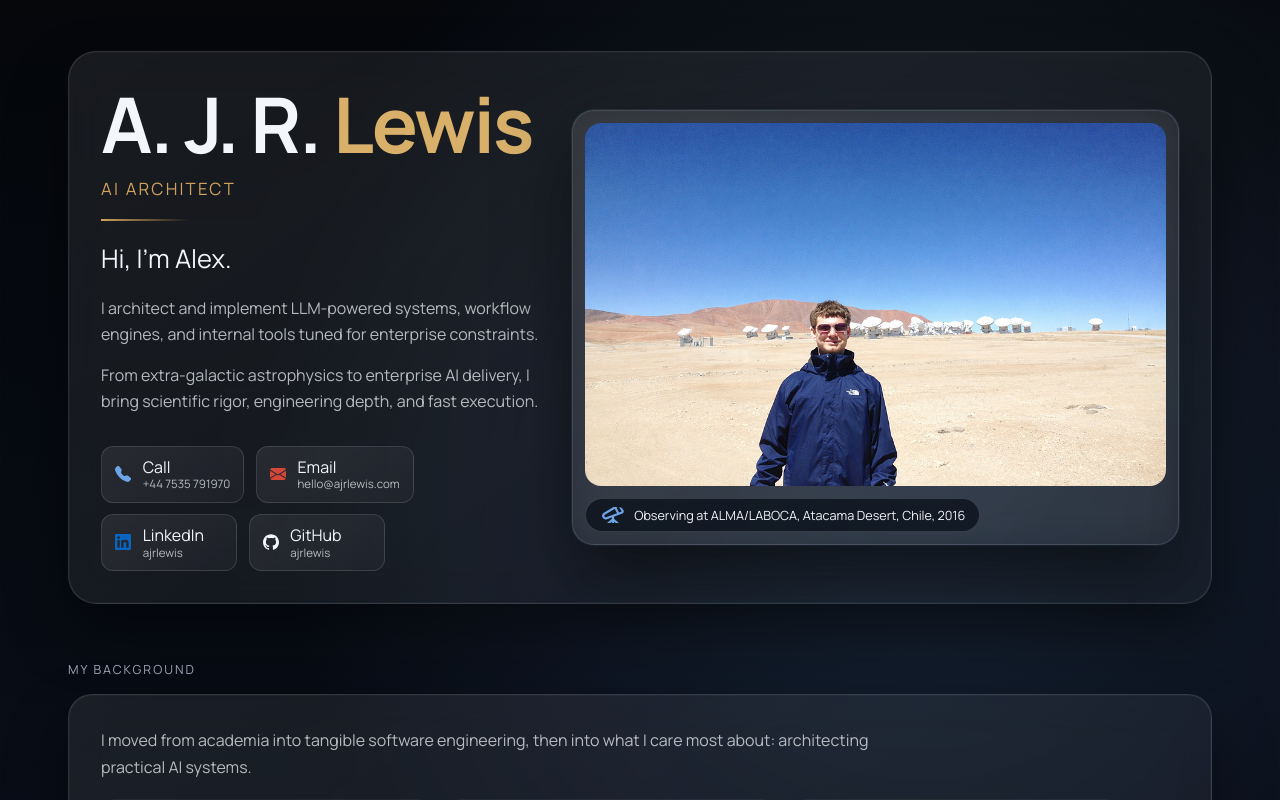
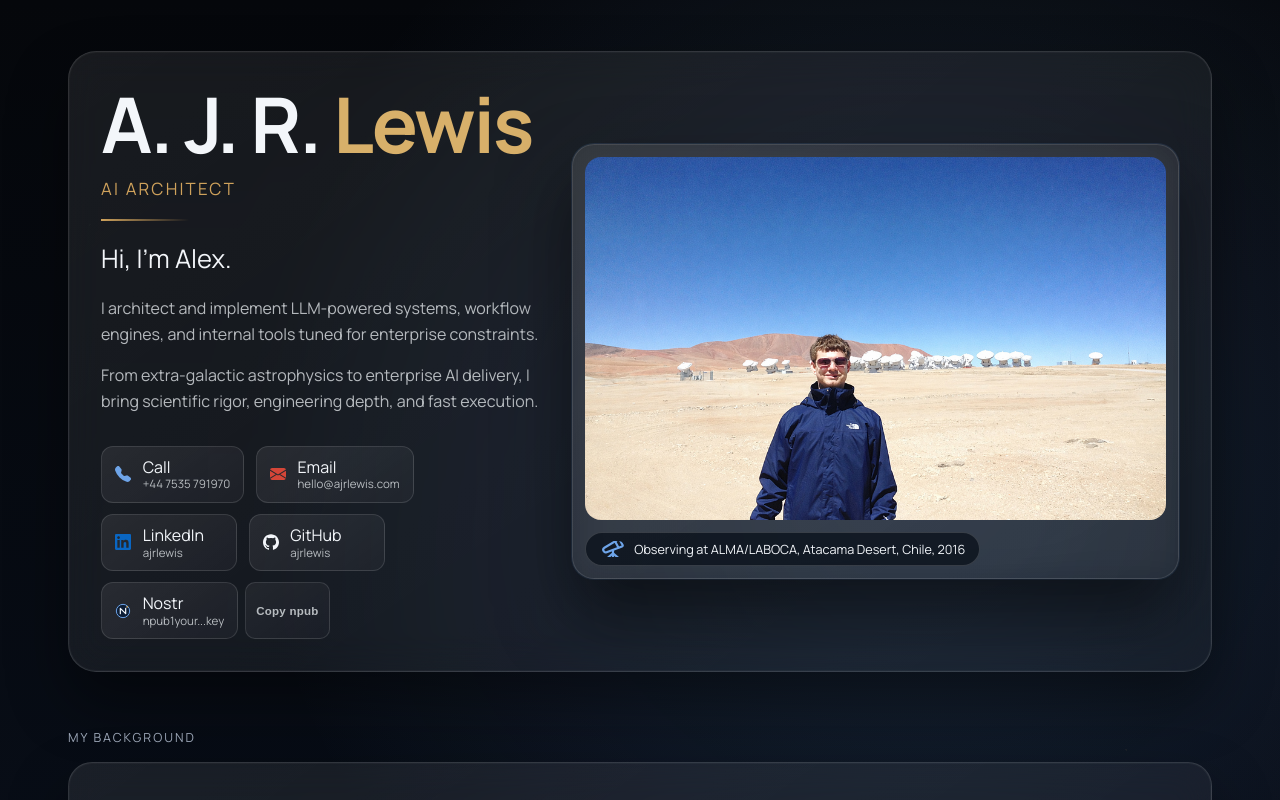
Before and after one commit to ajrlewis/ajrlewis, a Next.js app in the folder apps/web/: page / in a window 1280 px wide. Shown: the top 800 px of the page. Built offline with nearby package versions, Linux system fonts and the light colour scheme.

Commit message:
feat(web): add nostr hero contact with copy npub action

```diff
--- a/apps/web/app/hero.css
+++ b/apps/web/app/hero.css
@@ -118,11 +118,37 @@
   min-width: 136px;
 }
 
+.contact-action {
+  display: inline-flex;
+  align-items: stretch;
+  gap: 0.42rem;
+}
+
 .contact-icon-image {
   width: 16px;
   height: 16px;
   display: block;
   flex: 0 0 16px;
+}
+
+.contact-copy-button {
+  border-radius: 10px;
+  border: 1px solid var(--glass-border);
+  background: linear-gradient(145deg, rgba(255, 255, 255, 0.06), rgba(255, 255, 255, 0.02));
+  color: var(--text-1);
+  font-size: 0.72rem;
+  font-weight: 600;
+  letter-spacing: 0.02em;
+  padding: 0.56rem 0.64rem;
+  white-space: nowrap;
+  cursor: pointer;
+  transition: transform 0.2s ease, border-color 0.2s ease, box-shadow 0.2s ease;
+}
+
+.contact-copy-button:hover {
+  transform: translateY(-2px);
+  border-color: rgba(110, 164, 232, 0.44);
+  box-shadow: 0 16px 30px rgba(0, 0, 0, 0.35);
 }
 
 .file-button {
@@ -226,6 +252,10 @@
     flex-direction: column;
   }
 
+  .contact-action {
+    width: 100%;
+  }
+
   .contact-button,
   .file-button,
   .cta-button {
--- a/apps/web/app/page.tsx
+++ b/apps/web/app/page.tsx
@@ -1,3 +1,7 @@
+"use client";
+
+import { useState } from "react";
+
 type IconType =
   | "phone"
   | "mail"
@@ -17,6 +21,7 @@ type ContactAction = {
   href: string;
   icon: IconType;
   iconSrc?: string;
+  copyValue?: string;
 };
 
 type DownloadAction = {
@@ -76,6 +81,14 @@ const contactActions: ContactAction[] = [
     href: "https://github.com/ajrlewis",
     icon: "github",
     iconSrc: "/icons/github.svg"
+  },
+  {
+    label: "Nostr",
+    value: "npub1your...key",
+    href: "https://njump.me/npub1yourfullnostrpublickeyhere",
+    icon: "link",
+    iconSrc: "/icons/nostr.svg",
+    copyValue: "npub1yourfullnostrpublickeyhere"
   }
 ];
 
@@ -166,6 +179,23 @@ function Icon({ type }: { type: IconType }) {
 }
 
 export default function HomePage() {
+  const [copiedContact, setCopiedContact] = useState<string | null>(null);
+
+  const copyContactValue = async (label: string, value: string) => {
+    if (typeof navigator === "undefined" || !navigator.clipboard) {
+      return;
+    }
+    try {
+      await navigator.clipboard.writeText(value);
+      setCopiedContact(label);
+      window.setTimeout(() => {
+        setCopiedContact((current) => (current === label ? null : current));
+      }, 1800);
+    } catch {
+      setCopiedContact(null);
+    }
+  };
+
   return (
     <main className="page">
       <div className="shell">
@@ -188,11 +218,10 @@ export default function HomePage() {
 
             <div className="button-row" role="list" aria-label="Primary contact methods">
               {contactActions.map((item) => (
+                <div className="contact-action" key={item.label} role="listitem">
                   <a
                     className="glass-button contact-button"
                     href={item.href}
-                  key={item.label}
-                  role="listitem"
                     target={item.href.startsWith("http") ? "_blank" : undefined}
                     rel={item.href.startsWith("http") ? "noreferrer" : undefined}
                   >
@@ -206,6 +235,16 @@ export default function HomePage() {
                       <small>{item.value}</small>
                     </span>
                   </a>
+                  {item.copyValue ? (
+                    <button
+                      className="contact-copy-button"
+                      type="button"
+                      onClick={() => void copyContactValue(item.label, item.copyValue!)}
+                    >
+                      {copiedContact === item.label ? "Copied" : "Copy npub"}
+                    </button>
+                  ) : null}
+                </div>
               ))}
             </div>
 
```
Also changed, not shown: apps/web/public/icons/nostr.svg (added), 1 other file (tests, documents, lock files or other folders). Lines whose indentation alone changed are shown as unchanged.
